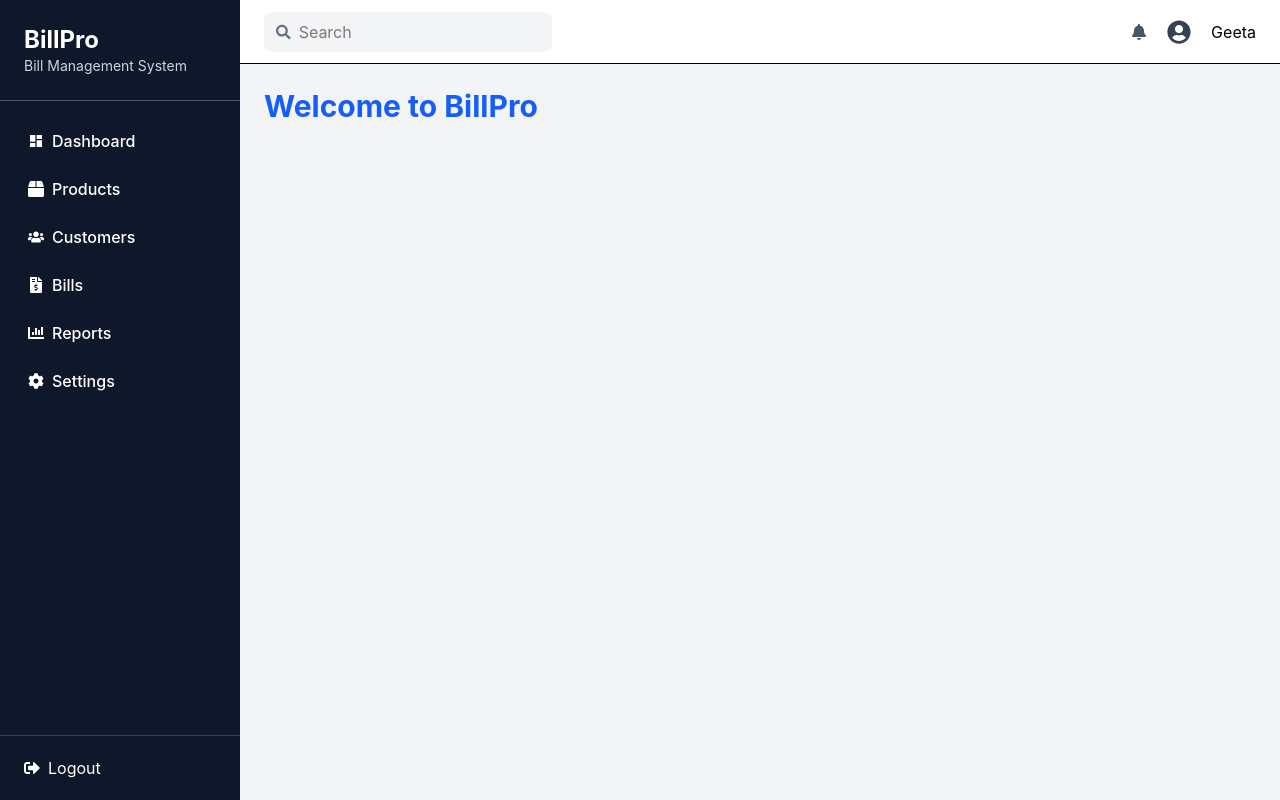
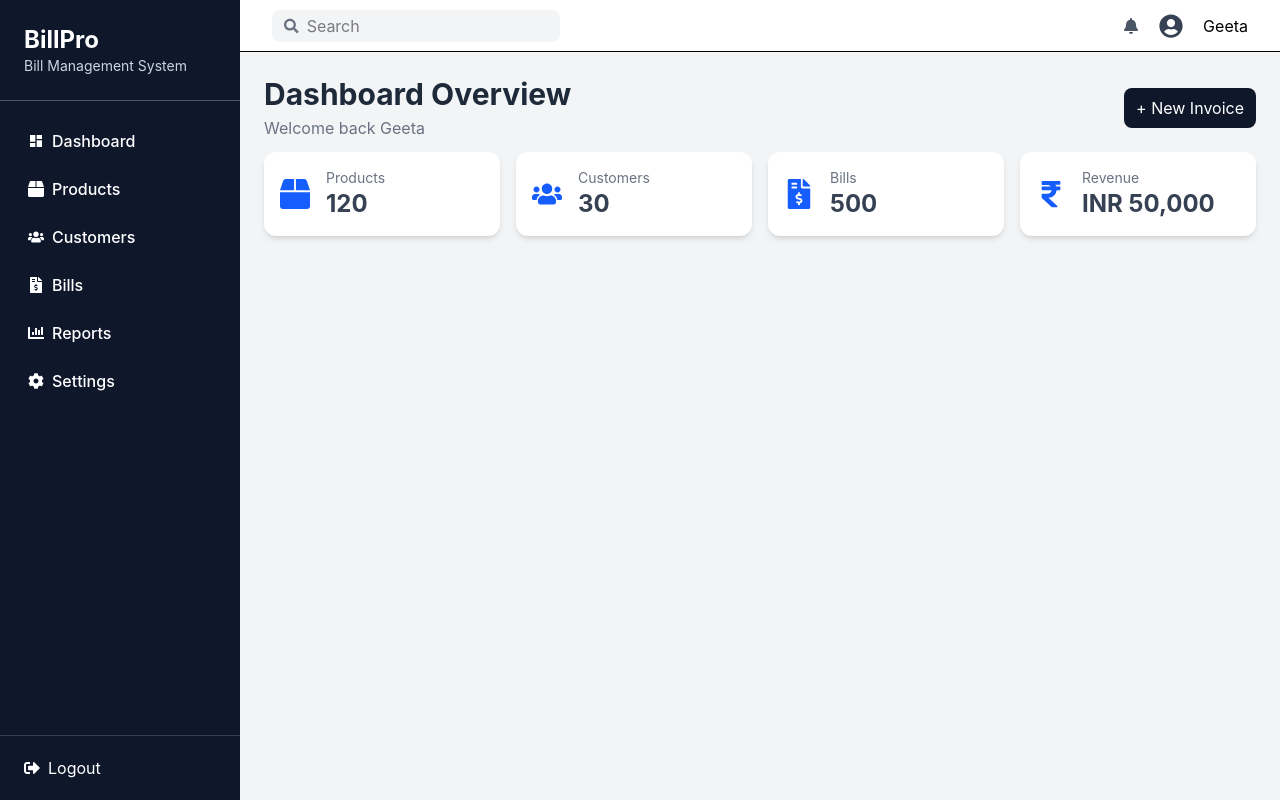
Before and after one commit to Mistrygeeta/Billing-App, a React app in the folder frontend/: page /dashboard in a window 1280 px wide. Built offline with nearby package versions, Linux system fonts and the light colour scheme; the HTML template or start-up script is replaced by a standard one.

Commit message:
Add StatCard component and integrate into Dashboard with updated layout

```diff
--- a/frontend/src/components/Dashboard/StatCard.jsx
+++ b/frontend/src/components/Dashboard/StatCard.jsx
@@ -1,9 +1,15 @@
 import React from 'react'
 
-const StatCard = () => {
+const StatCard = ({title, value, icon}) => {
   return (
-    <div>StatCard</div>
+    <div className='bg-white shadow-md rounded-xl p-4 flex items-center gap-4 hover:shadow-lg transition-all duration-300 '>
+      <div className='text-3xl text-blue-600'>{icon}</div>
+      <div>
+        <h3 className='text-gray-500 text-sm'>{title}</h3>
+        <p className='text-2xl  font-bold text-gray-700'>{value}</p>
+      </div>
+    </div>
   )
 }
 
-export default StatCard
+export default StatCard;
--- a/frontend/src/components/Navbar/Navbar.jsx
+++ b/frontend/src/components/Navbar/Navbar.jsx
@@ -2,8 +2,8 @@ import {FaSearch, FaUserCircle,FaBell} from "react-icons/fa"
 
 const Navbar = (props) => {
   return (
-    <nav className="flex justify-between items-center h-16 px-6 bg-white border-b ">
-      <div className="flex items-center bg-gray-100 rounded-lg px-3 py-2 gap-2 w-72 ">
+    <nav className="flex justify-between items-center h-13 px-8 bg-white border-b ">
+      <div className="flex items-center bg-gray-100 rounded-lg px-3 py-1 gap-2 w-72 ">
         <FaSearch  className="text-gray-500"/>
         <input type="text" placeholder="Search" className="outline-none bg-transparent w-full" />
         </div>
--- a/frontend/src/pages/Dashboard.jsx
+++ b/frontend/src/pages/Dashboard.jsx
@@ -1,6 +1,8 @@
 import React from 'react'
 import Sidebar from '../components/Sidebar/Sidebar'
 import Navbar from '../components/Navbar/Navbar';
+import StatCard from '../components/Dashboard/StatCard';
+import { FaBox,FaUsers, FaFileInvoiceDollar, FaRupeeSign } from 'react-icons/fa';
 
 const Dashboard = () => {
   return (
@@ -9,9 +11,21 @@ const Dashboard = () => {
       <div className='flex-1 flex flex-col'>
         <Navbar />
       <div className='p-6'>
-        <h1 className="text-3xl font-bold text-blue-600">
-        Welcome to BillPro
-      </h1>
+       <div className='flex justify-between items-center'>
+        <div>
+          <h1 className='text-3xl font-bold text-gray-800 '>Dashboard Overview</h1>
+          <p className='text-gray-500 mt-1'>Welcome back Geeta</p>
+        </div>
+        <button className='bg-slate-900 text-white px-3 py-2 rounded-lg hover:bg-slate-700'>
+          + New Invoice
+        </button>
+       </div>
+       <div className='grid grid-cols-4 gap-4 mt-3' >
+          <StatCard title= "Products" value="120" icon ={<FaBox/>}/>
+          <StatCard title="Customers" value= "30" icon={<FaUsers />} />
+          <StatCard title="Bills" value ="500" icon ={<FaFileInvoiceDollar />} />
+          <StatCard  title="Revenue" value= "INR 50,000" icon= {<FaRupeeSign />} />
+        </div>
       </div>
     </div>
     </div>
```
